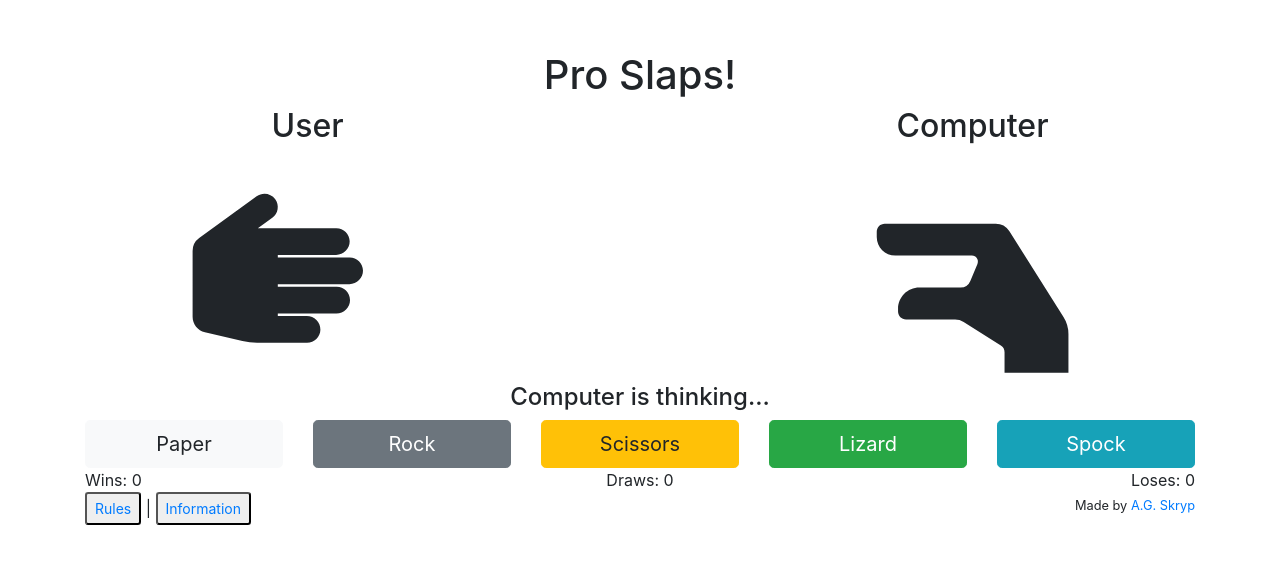
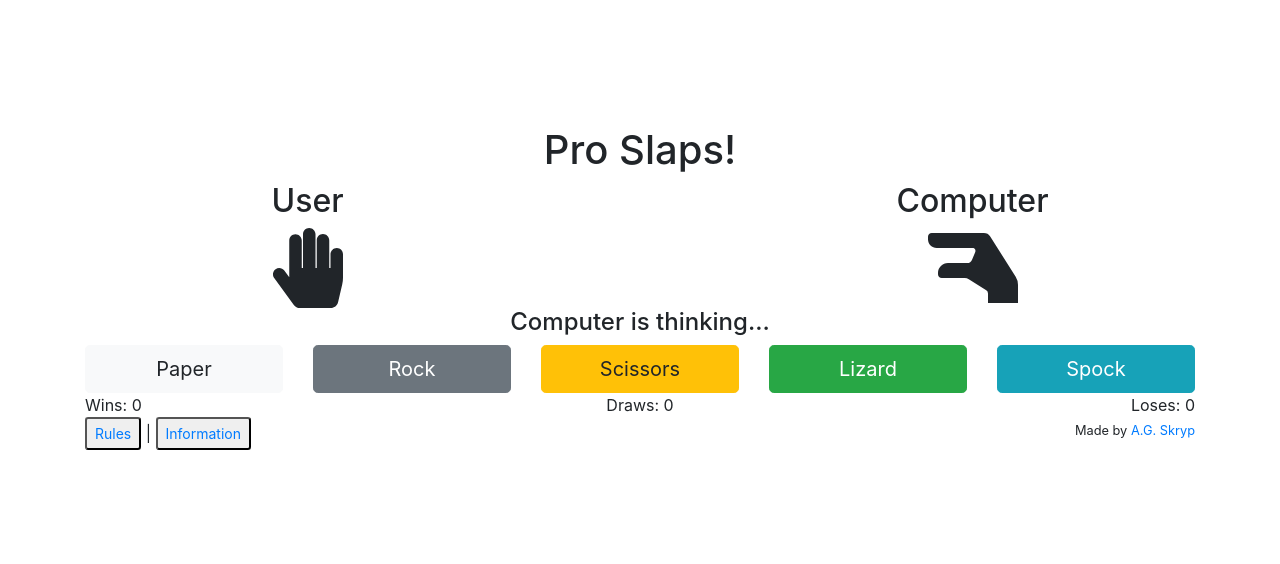
Before and after one commit to agskryp/proslaps, a Vue app: page / in a window 1280 px wide. Shown: the part 112-676 px from the top of the page. Built offline with nearby package versions, Linux system fonts and the light colour scheme.

Commit message:
Code clean up

```diff
--- a/src/App.vue
+++ b/src/App.vue
@@ -151,6 +151,13 @@
   </div>
 </template>
 
+<style lang="scss">
+#app {
+  -webkit-font-smoothing: antialiased;
+  -moz-osx-font-smoothing: grayscale;
+}
+</style>
+
 <script>
 import InfoModal from "./components/Info.vue";
 import RulesModal from "./components/Rules.vue";
@@ -203,87 +210,3 @@ export default {
   created: function() {}
 };
 </script>
-
-<style lang="scss">
-#app {
-  -webkit-font-smoothing: antialiased;
-  -moz-osx-font-smoothing: grayscale;
-}
-
-.stop-animation {
-  animation: none !important;
-}
-
-.human-icon-container {
-  animation: humanHandShuffle 1s ease infinite;
-  transform-origin: 10% 90%;
-}
-
-@keyframes humanHandShuffle {
-  0% {
-    transform: rotate(0deg);
-  }
-
-  30% {
-    transform: rotate(0deg);
-  }
-
-  92% {
-    transform: rotate(-15deg);
-  }
-
-  100% {
-    transform: rotate(0deg);
-  }
-}
-
-.computer-icon-container {
-  animation: computerHandShuffle 1s ease infinite;
-  transform-origin: 90% 90%;
-}
-
-@keyframes computerHandShuffle {
-  0% {
-    transform: rotate(0deg);
-  }
-
-  30% {
-    transform: rotate(0deg);
-  }
-
-  92% {
-    transform: rotate(15deg);
-  }
-
-  100% {
-    transform: rotate(0deg);
-  }
-}
-
-.human-icon {
-  font-size: 18vw;
-  padding: 60px 0 0;
-
-  &.fa-hand-scissors,
-  &.fa-hand-lizard {
-    transform: scaleX(-1);
-  }
-
-  &.fa-hand-rock,
-  &.fa-hand-paper,
-  &.fa-hand-spock {
-    transform: rotate(90deg);
-  }
-}
-
-.computer-icon {
-  font-size: 18vw;
-  padding: 60px 0 0;
-
-  &.fa-hand-rock,
-  &.fa-hand-paper,
-  &.fa-hand-spock {
-    transform: scaleX(-1) rotate(90deg);
-  }
-}
-</style>
--- a/src/scripts/onIdle.js
+++ b/src/scripts/onIdle.js
@@ -48,6 +48,6 @@ export default {
       if (this.humanIconGenerator == 5) {
         this.humanChoice = "hand-spock";
       }
-    },
+    }
   }
-}
+};
```
Also changed, not shown: src/components/Info.vue (+14 -9 lines).
